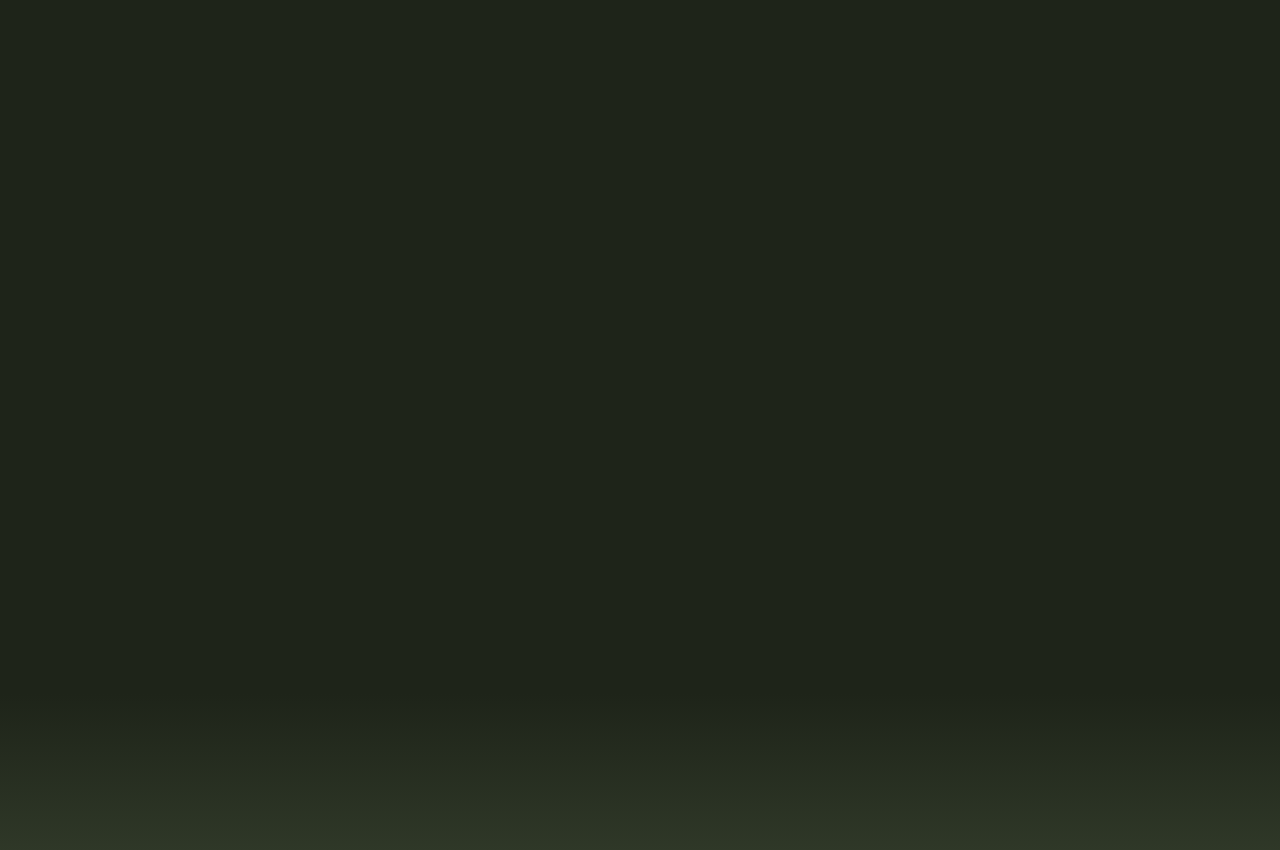
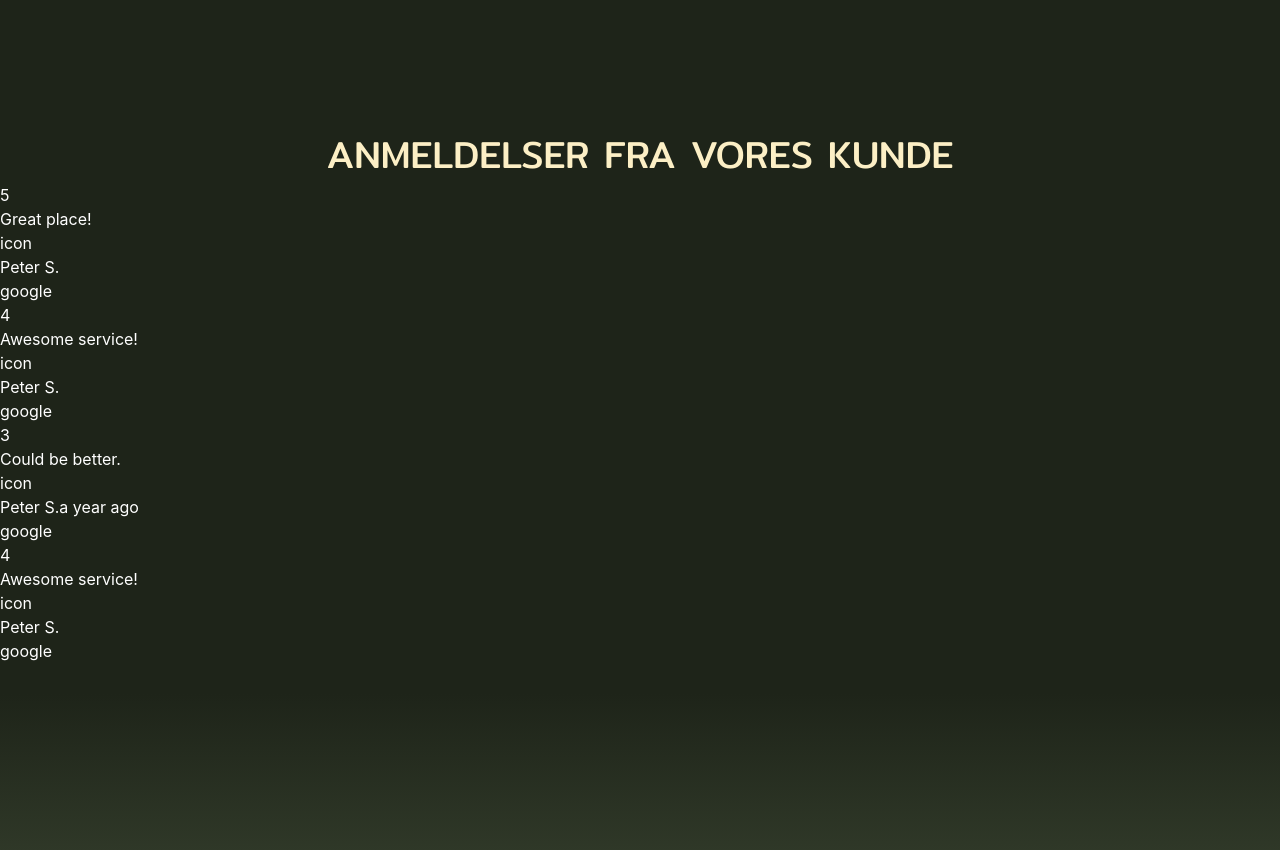
Before and after one commit to na-talia/sushi-takeaway, a React (Create React App) app: page / in a window 1280 px wide. Shown: the part 2320-3170 px from the top of the page. Built offline with nearby package versions, Linux system fonts and the light colour scheme.

Commit message:
created a Reviews component

```diff
--- a/src/App.js
+++ b/src/App.js
@@ -6,6 +6,7 @@ import Slogan from "./components/Slogan";
 import Title from "./components/Title";
 import SushiByCategory from "./components/sushi-by-category/SushiByCategory";
 import PopularProducts from "./components/PopularProducts";
+import Reviews from "./components/reviews/Reviews";
 
 function App() {
   return (
@@ -16,6 +17,7 @@ function App() {
       <Title text="Test" />
       <SushiByCategory />
       <PopularProducts />
+      <Reviews />
     </div>
   );
 }
--- /dev/null
+++ b/src/components/reviews/Reviews.jsx
@@ -0,0 +1,61 @@
+import React from "react";
+import Title from "../Title";
+
+// Mock review data
+const mockReviews = [
+  {
+    id: 1,
+    rating: 5,
+    text: "Great place!",
+    icon: "icon",
+    name: "Peter S.",
+    google: "google",
+  },
+  {
+    id: 2,
+    rating: 4,
+    text: "Awesome service!",
+    icon: "icon",
+    name: "Peter S.",
+    google: "google",
+  },
+  {
+    id: 3,
+    rating: 3,
+    text: "Could be better.",
+    icon: "icon",
+    time: "a year ago",
+    name: "Peter S.",
+    google: "google",
+  },
+  {
+    id: 4,
+    rating: 4,
+    text: "Awesome service!",
+    icon: "icon",
+    name: "Peter S.",
+    google: "google",
+  },
+];
+
+function Reviews() {
+  return (
+    <div className="text-white">
+      <Title text="ANMELDELSER FRA VORES KUNDE" />
+      <ul>
+        {mockReviews.map((review) => (
+          <li key={review.id}>
+            <div>{review.rating}</div>
+            <p>{review.text}</p>
+            <p>{review.icon}</p>
+            <span>{review.name}</span>
+            <span>{review.time}</span>
+            <div>{review.google}</div>
+          </li>
+        ))}
+      </ul>
+    </div>
+  );
+}
+
+export default Reviews;
```
